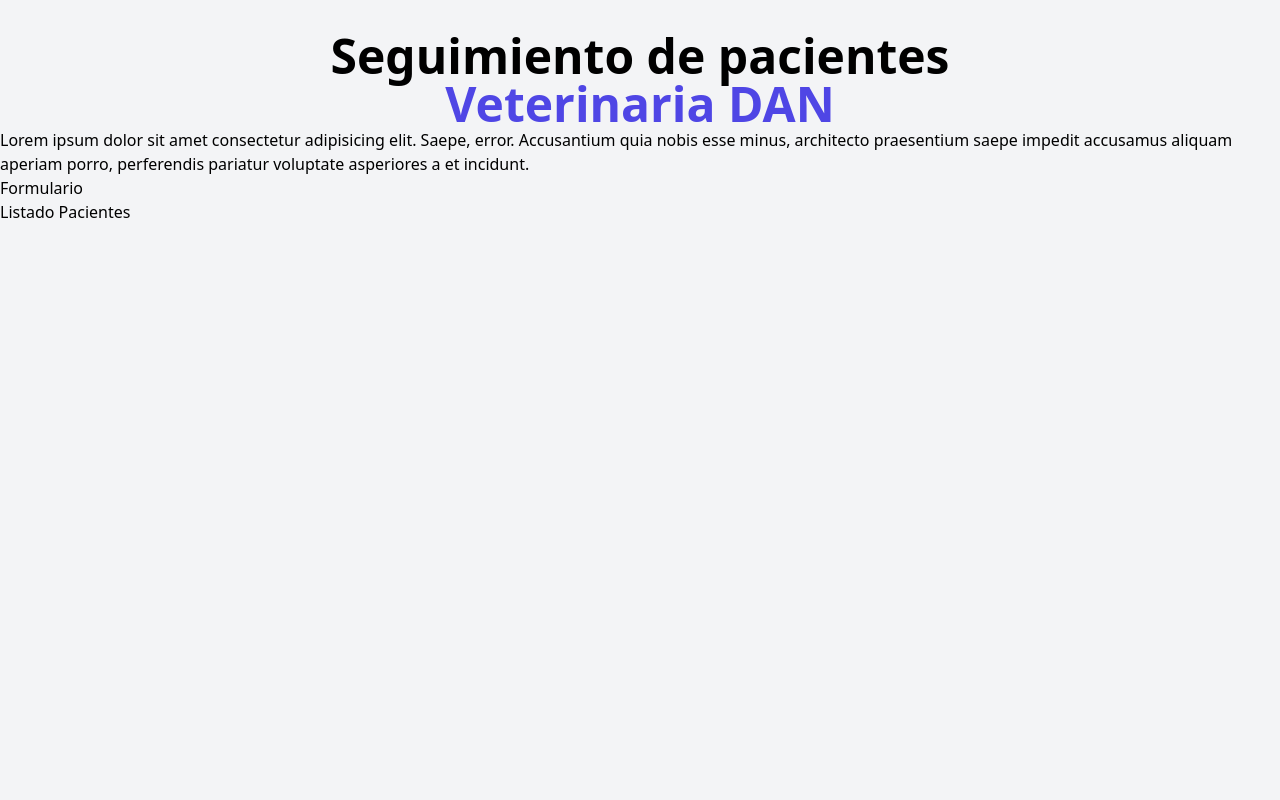
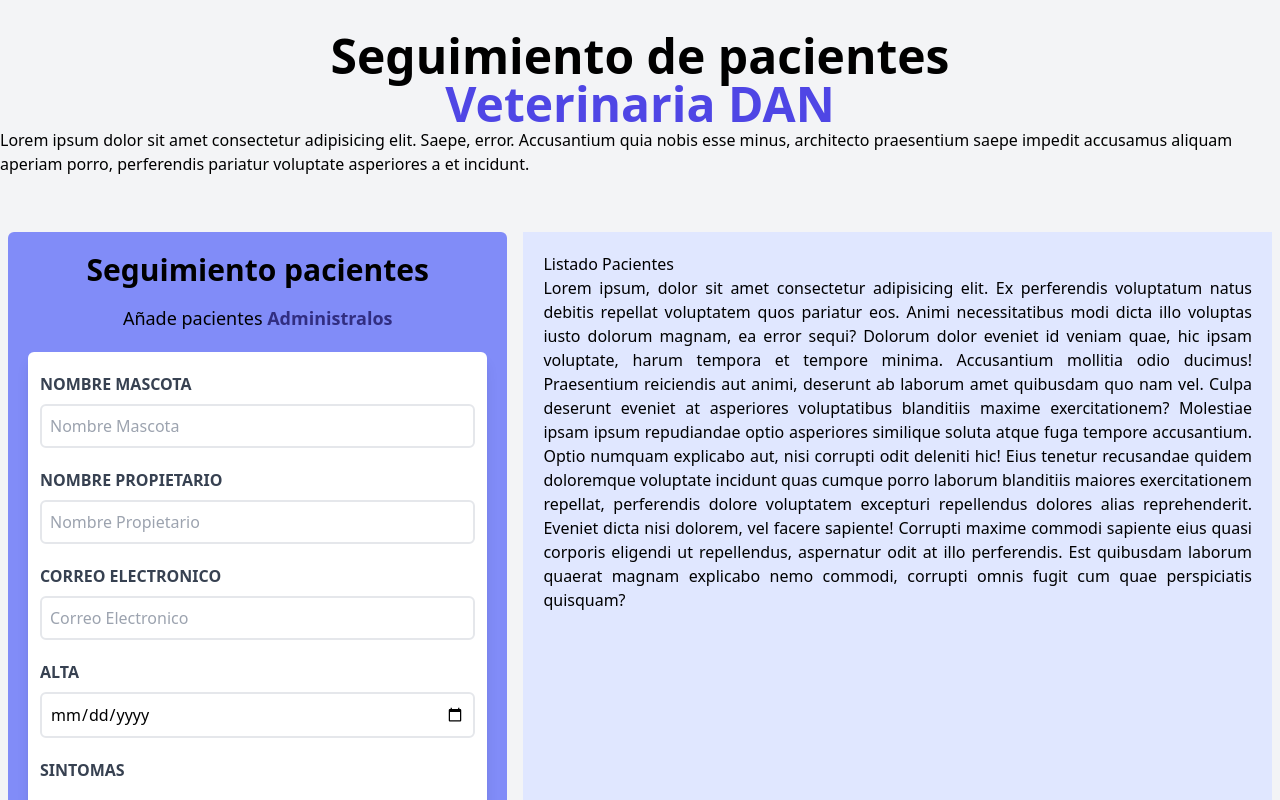
Before and after one commit to DanloisTovar/App-Veterinaria-Danlois, a React (Vite) app: page / in a window 1280 px wide. Shown: the top 800 px of the page. Built offline with nearby package versions, Linux system fonts and the light colour scheme.

Commit message:
add form seguimiento pacientes.

```diff
--- a/src/components/App.jsx
+++ b/src/components/App.jsx
@@ -2,7 +2,7 @@
 
 // ? import components:
 import Header from './Header';
-import Formulario from './Formulario';
+import Formulario from './Formulario/Formulario';
 import ListadoPacientes from './ListadoPacientes';
 
 //!main component
@@ -10,8 +10,10 @@ function App() {
     return (
         <div className="App container mx-auto mt-8">
             <Header />
-            <Formulario />
-            <ListadoPacientes />
+            <div className="mt-12 md:flex">
+                <Formulario />
+                <ListadoPacientes />
+            </div>
         </div>
     );
 }
--- a/src/components/Formulario.jsx
+++ /dev/null
@@ -1,11 +0,0 @@
-import React from 'react';
-
-function Formulario() {
-    return (
-        <>
-            <h2>Formulario</h2>
-        </>
-    );
-}
-
-export default Formulario;
--- /dev/null
+++ b/src/components/Formulario/Form.jsx
@@ -0,0 +1,97 @@
+import React from 'react';
+
+const Form = () => {
+    return (
+        <form
+            action="#"
+            className="bg-white shadow-lg rounded-md py-5 px-3 mb-5"
+        >
+            {/* Nombre mascota: */}
+            <div className="mb-5">
+                <label
+                    className="block text-gray-700 uppercase font-bold"
+                    htmlFor="mascota"
+                >
+                    Nombre Mascota
+                </label>
+                <input
+                    type="text"
+                    placeholder="Nombre Mascota"
+                    className="border-2 w-full p-2 rounded-md mt-2 placeholder-gray-400 focus:outline-none focus:ring-1 focus:ring-indigo-400"
+                    id="mascota"
+                />
+            </div>
+            {/* Nombre propietario: */}
+            <div className="mb-5">
+                <label
+                    className="block text-gray-700 uppercase font-bold"
+                    htmlFor="propietario"
+                >
+                    Nombre Propietario
+                </label>
+                <input
+                    type="text"
+                    placeholder="Nombre Propietario"
+                    className="border-2 w-full p-2 rounded-md mt-2 placeholder-gray-400 focus:outline-none focus:ring-1 focus:ring-indigo-400"
+                    id="mascota"
+                />
+            </div>
+
+            {/* email propietario */}
+            <div className="mb-5">
+                <label
+                    className="block text-gray-700 uppercase font-bold"
+                    htmlFor="correo"
+                >
+                    Correo Electronico
+                </label>
+                <input
+                    type="email"
+                    placeholder="Correo Electronico"
+                    className="border-2 w-full p-2 rounded-md mt-2 placeholder-gray-400 focus:outline-none focus:ring-1 focus:ring-indigo-400"
+                    id="correo"
+                />
+            </div>
+
+            {/* Alta */}
+            <div className="mb-5">
+                <label
+                    className="block text-gray-700 uppercase font-bold"
+                    htmlFor="alta"
+                >
+                    Alta
+                </label>
+                <input
+                    type="date"
+                    className="border-2 w-full p-2 rounded-md mt-2 placeholder-gray-400 focus:outline-none focus:ring-1 focus:ring-indigo-400"
+                    id="alta"
+                />
+            </div>
+
+            {/* sintomas */}
+            <div className="mb-5">
+                <label
+                    className="block text-gray-700 uppercase font-bold mb-5"
+                    htmlFor="sintomas"
+                >
+                    Sintomas
+                </label>
+                <textarea
+                    id="sintomas"
+                    className="focus:outline-none focus:ring-1 focus:ring-indigo-400 border-2 w-full p-2 rounded-md mt-2 placeholder-gray-400"
+                    placeholder="Indique los sintomas"
+                />
+            </div>
+
+            {/* boton */}
+
+            <input
+                type="submit"
+                className="bg-indigo-600 w-full rounded-md text-white font-bold uppercase py-2 px-3 hover:bg-indigo-700 focus:outline-none focus:ring-1 focus:ring-indigo-400 cursor-pointer transition-all mb-5 mt-5"
+                value="Enviar"
+            />
+        </form>
+    );
+};
+
+export default Form;
--- /dev/null
+++ b/src/components/Formulario/Formulario.jsx
@@ -0,0 +1,22 @@
+// !importar formlario:
+import React from 'react';
+import Form from './Form';
+
+function Formulario() {
+    return (
+        <div className=" bg-indigo-400 md:w-1/2 sm:w-2/2 lg:w-2/5 text-justify m-2 p-5 rounded-md">
+            <h2 className="font-black text-3xl text-center">
+                Seguimiento pacientes
+            </h2>
+
+            <p className="text-lg mt-4 text-center mb-5">
+                Añade pacientes {''}
+                <span className="font-bold text-indigo-900">Administralos</span>
+            </p>
+
+            <Form />
+        </div>
+    );
+}
+
+export default Formulario;
--- a/src/components/ListadoPacientes.jsx
+++ b/src/components/ListadoPacientes.jsx
@@ -2,9 +2,32 @@ import React from 'react';
 
 const ListadoPacientes = () => {
     return (
-        <>
+        <div className=" bg-indigo-100 md:w-1/2 sm:w-2/2 lg:w-3/5 text-justify m-2 p-5">
             <h2>Listado Pacientes</h2>
-        </>
+
+            <p>
+                Lorem ipsum, dolor sit amet consectetur adipisicing elit. Ex
+                perferendis voluptatum natus debitis repellat voluptatem quos
+                pariatur eos. Animi necessitatibus modi dicta illo voluptas
+                iusto dolorum magnam, ea error sequi? Dolorum dolor eveniet id
+                veniam quae, hic ipsam voluptate, harum tempora et tempore
+                minima. Accusantium mollitia odio ducimus! Praesentium
+                reiciendis aut animi, deserunt ab laborum amet quibusdam quo nam
+                vel. Culpa deserunt eveniet at asperiores voluptatibus
+                blanditiis maxime exercitationem? Molestiae ipsam ipsum
+                repudiandae optio asperiores similique soluta atque fuga tempore
+                accusantium. Optio numquam explicabo aut, nisi corrupti odit
+                deleniti hic! Eius tenetur recusandae quidem doloremque
+                voluptate incidunt quas cumque porro laborum blanditiis maiores
+                exercitationem repellat, perferendis dolore voluptatem excepturi
+                repellendus dolores alias reprehenderit. Eveniet dicta nisi
+                dolorem, vel facere sapiente! Corrupti maxime commodi sapiente
+                eius quasi corporis eligendi ut repellendus, aspernatur odit at
+                illo perferendis. Est quibusdam laborum quaerat magnam explicabo
+                nemo commodi, corrupti omnis fugit cum quae perspiciatis
+                quisquam?
+            </p>
+        </div>
     );
 };
 
```
